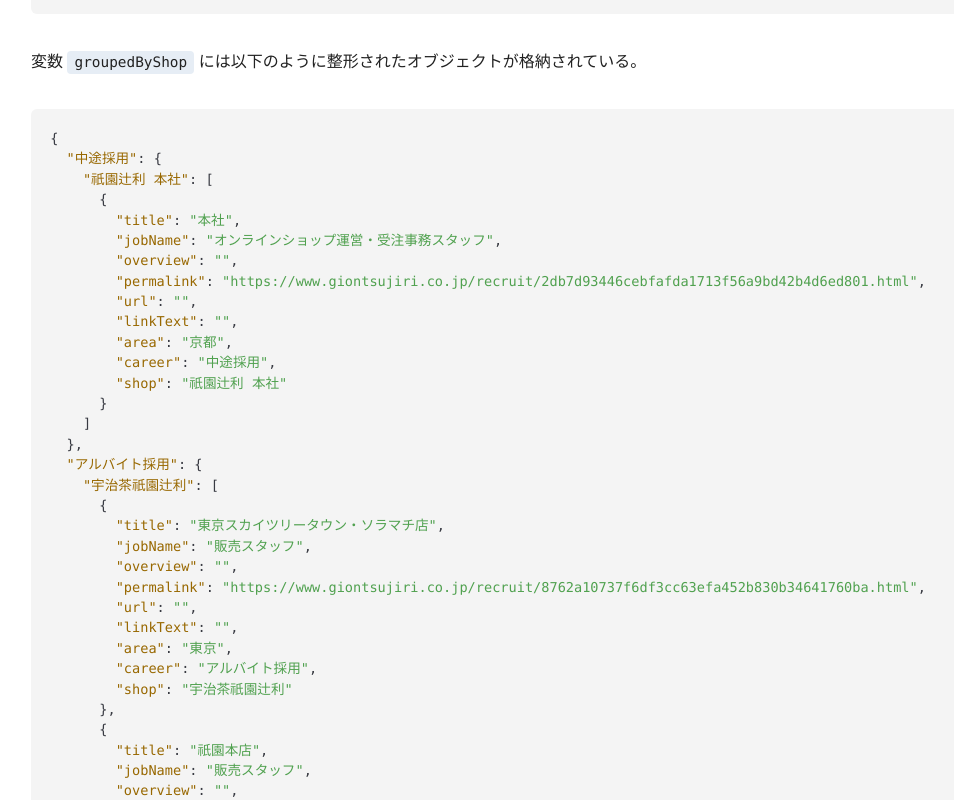
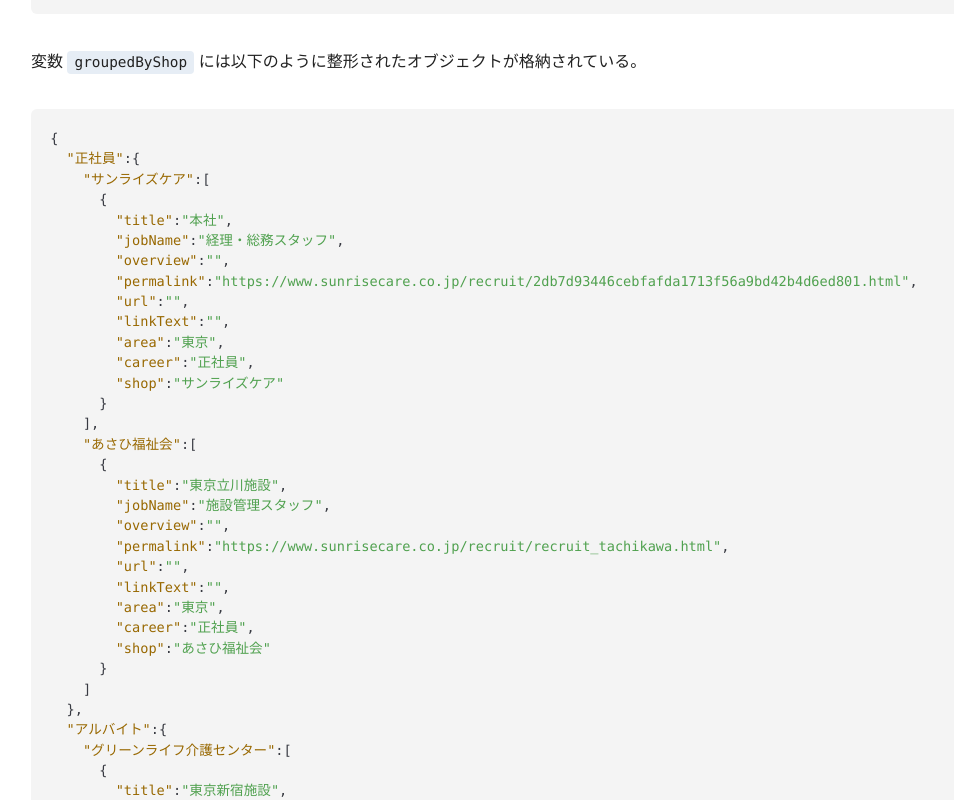
Before and after one commit to siakas/lodash-examples, a Next.js app: page /recruit/mapvalues-groupby in a window 1280 px wide. Shown: the part 1280-2080 px from the top of the page, without its empty margins (90-1044 px from the left). Built offline with nearby package versions, Linux system fonts and the light colour scheme.

Commit message:
Update: 採用情報を更新

```diff
--- a/src/data/recruits.json
+++ b/src/data/recruits.json
@@ -2,69 +2,69 @@
   "recruits": [
     {
       "title": "本社",
-      "jobName": "オンラインショップ運営・受注事務スタッフ",
+      "jobName": "経理・総務スタッフ",
       "overview": "",
-      "permalink": "https://www.giontsujiri.co.jp/recruit/2db7d93446cebfafda1713f56a9bd42b4d6ed801.html",
-      "url": "",
-      "linkText": "",
-      "area": "京都",
-      "career": "中途採用",
-      "shop": "祇園辻利 本社"
-    },
-    {
-      "title": "東京スカイツリータウン・ソラマチ店",
-      "jobName": "販売スタッフ",
-      "overview": "",
-      "permalink": "https://www.giontsujiri.co.jp/recruit/8762a10737f6df3cc63efa452b830b34641760ba.html",
+      "permalink": "https://www.sunrisecare.co.jp/recruit/2db7d93446cebfafda1713f56a9bd42b4d6ed801.html",
       "url": "",
       "linkText": "",
       "area": "東京",
-      "career": "アルバイト採用",
-      "shop": "宇治茶祇園辻利"
+      "career": "正社員",
+      "shop": "サンライズケア"
     },
     {
-      "title": "大丸東京店",
-      "jobName": "ホールスタッフ、キッチンスタッフ",
+      "title": "東京新宿施設",
+      "jobName": "看護スタッフ、介護アシスタント",
       "overview": "",
-      "permalink": "https://www.giontsujiri.co.jp/recruit/recruit_daimarutokyo.html",
+      "permalink": "https://www.sunrisecare.co.jp/recruit/recruit_shinjuku.html",
       "url": "",
       "linkText": "",
       "area": "東京",
-      "career": "アルバイト採用",
-      "shop": "茶寮都路里"
+      "career": "アルバイト",
+      "shop": "グリーンライフ介護センター"
     },
     {
-      "title": "京都伊勢丹店",
-      "jobName": "ホールスタッフ、キッチンスタッフ",
+      "title": "千葉中央施設",
+      "jobName": "リハビリスタッフ、介護スタッフ",
       "overview": "",
-      "permalink": "https://www.giontsujiri.co.jp/recruit/recruit_kyotoisetan.html",
+      "permalink": "https://www.sunrisecare.co.jp/recruit/recruit_chibachuou.html",
       "url": "",
       "linkText": "",
-      "area": "京都",
-      "career": "アルバイト採用",
-      "shop": "茶寮都路里"
+      "area": "千葉",
+      "career": "アルバイト",
+      "shop": "グリーンライフ介護センター"
     },
     {
-      "title": "祇園本店",
-      "jobName": "ホールスタッフ、キッチンスタッフ",
+      "title": "横浜本部",
+      "jobName": "送迎ドライバー、介護スタッフ",
       "overview": "",
-      "permalink": "https://www.giontsujiri.co.jp/recruit/recruit_saryohonten.html",
+      "permalink": "https://www.sunrisecare.co.jp/recruit/recruit_yokohama.html",
       "url": "",
       "linkText": "",
-      "area": "京都",
-      "career": "アルバイト採用",
-      "shop": "茶寮都路里"
+      "area": "神奈川",
+      "career": "アルバイト",
+      "shop": "あさひ福祉会"
     },
     {
-      "title": "祇園本店",
-      "jobName": "販売スタッフ",
+      "title": "横浜青葉センター",
+      "jobName": "介護スタッフ",
       "overview": "",
-      "permalink": "https://www.giontsujiri.co.jp/recruit/recruit_gionhonten.html",
+      "permalink": "https://www.sunrisecare.co.jp/recruit/8762a10737f6df3cc63efa452b830b34641760ba.html",
       "url": "",
       "linkText": "",
-      "area": "京都",
-      "career": "アルバイト採用",
-      "shop": "宇治茶祇園辻利"
+      "area": "神奈川",
+      "career": "アルバイト",
+      "shop": "サンライズケア"
+    },
+    {
+      "title": "東京立川施設",
+      "jobName": "施設管理スタッフ",
+      "overview": "",
+      "permalink": "https://www.sunrisecare.co.jp/recruit/recruit_tachikawa.html",
+      "url": "",
+      "linkText": "",
+      "area": "東京",
+      "career": "正社員",
+      "shop": "あさひ福祉会"
     }
   ]
 }
--- a/src/pages/recruit/index.tsx
+++ b/src/pages/recruit/index.tsx
@@ -18,7 +18,7 @@ const RecruitIndex: NextPage = () => {
       <table css={styles.table}>
         <thead>
           <tr>
-            <th>店舗名</th>
+            <th>施設名</th>
             <th>
               募集
               <br />
@@ -26,7 +26,7 @@ const RecruitIndex: NextPage = () => {
             </th>
             <th>募集職種</th>
             <th>採用形態</th>
-            <th>業態</th>
+            <th>グループ</th>
           </tr>
         </thead>
         <tbody>
--- a/src/pages/recruit/mapvalues-groupby.tsx
+++ b/src/pages/recruit/mapvalues-groupby.tsx
@@ -169,79 +169,83 @@ const groupedByShop = _.mapValues(groupedByCareer, (value) => {
         css={styles.preCode}
       >
         {`{
-  "中途採用": {
-    "祇園辻利 本社": [
+  "正社員":{
+    "サンライズケア":[
       {
-        "title": "本社",
-        "jobName": "オンラインショップ運営・受注事務スタッフ",
-        "overview": "",
-        "permalink": "https://www.giontsujiri.co.jp/recruit/2db7d93446cebfafda1713f56a9bd42b4d6ed801.html",
-        "url": "",
-        "linkText": "",
-        "area": "京都",
-        "career": "中途採用",
-        "shop": "祇園辻利 本社"
+        "title":"本社",
+        "jobName":"経理・総務スタッフ",
+        "overview":"",
+        "permalink":"https://www.sunrisecare.co.jp/recruit/2db7d93446cebfafda1713f56a9bd42b4d6ed801.html",
+        "url":"",
+        "linkText":"",
+        "area":"東京",
+        "career":"正社員",
+        "shop":"サンライズケア"
+      }
+    ],
+    "あさひ福祉会":[
+      {
+        "title":"東京立川施設",
+        "jobName":"施設管理スタッフ",
+        "overview":"",
+        "permalink":"https://www.sunrisecare.co.jp/recruit/recruit_tachikawa.html",
+        "url":"",
+        "linkText":"",
+        "area":"東京",
+        "career":"正社員",
+        "shop":"あさひ福祉会"
       }
     ]
   },
-  "アルバイト採用": {
-    "宇治茶祇園辻利": [
+  "アルバイト":{
+    "グリーンライフ介護センター":[
       {
-        "title": "東京スカイツリータウン・ソラマチ店",
-        "jobName": "販売スタッフ",
-        "overview": "",
-        "permalink": "https://www.giontsujiri.co.jp/recruit/8762a10737f6df3cc63efa452b830b34641760ba.html",
-        "url": "",
-        "linkText": "",
-        "area": "東京",
-        "career": "アルバイト採用",
-        "shop": "宇治茶祇園辻利"
+        "title":"東京新宿施設",
+        "jobName":"看護スタッフ、介護アシスタント",
+        "overview":"",
+        "permalink":"https://www.sunrisecare.co.jp/recruit/recruit_shinjuku.html",
+        "url":"",
+        "linkText":"",
+        "area":"東京",
+        "career":"アルバイト",
+        "shop":"グリーンライフ介護センター"
       },
       {
-        "title": "祇園本店",
-        "jobName": "販売スタッフ",
-        "overview": "",
-        "permalink": "https://www.giontsujiri.co.jp/recruit/recruit_gionhonten.html",
-        "url": "",
-        "linkText": "",
-        "area": "京都",
-        "career": "アルバイト採用",
-        "shop": "宇治茶祇園辻利"
+        "title":"千葉中央施設",
+        "jobName":"リハビリスタッフ、介護スタッフ",
+        "overview":"",
+        "permalink":"https://www.sunrisecare.co.jp/recruit/recruit_chibachuou.html",
+        "url":"",
+        "linkText":"",
+        "area":"千葉",
+        "career":"アルバイト",
+        "shop":"グリーンライフ介護センター"
       }
     ],
-    "茶寮都路里": [
+    "あさひ福祉会":[
       {
-        "title": "大丸東京店",
-        "jobName": "ホールスタッフ、キッチンスタッフ",
-        "overview": "",
-        "permalink": "https://www.giontsujiri.co.jp/recruit/recruit_daimarutokyo.html",
-        "url": "",
-        "linkText": "",
-        "area": "東京",
-        "career": "アルバイト採用",
-        "shop": "茶寮都路里"
-      },
+        "title":"横浜本部",
+        "jobName":"送迎ドライバー、介護スタッフ",
+        "overview":"",
+        "permalink":"https://www.sunrisecare.co.jp/recruit/recruit_yokohama.html",
+        "url":"",
+        "linkText":"",
+        "area":"神奈川",
+        "career":"アルバイト",
+        "shop":"あさひ福祉会"
+      }
+    ],
+    "サンライズケア":[
       {
-        "title": "京都伊勢丹店",
-        "jobName": "ホールスタッフ、キッチンスタッフ",
-        "overview": "",
-        "permalink": "https://www.giontsujiri.co.jp/recruit/recruit_kyotoisetan.html",
-        "url": "",
-        "linkText": "",
-        "area": "京都",
-        "career": "アルバイト採用",
-        "shop": "茶寮都路里"
-      },
-      {
-        "title": "祇園本店",
-        "jobName": "ホールスタッフ、キッチンスタッフ",
-        "overview": "",
-        "permalink": "https://www.giontsujiri.co.jp/recruit/recruit_saryohonten.html",
-        "url": "",
-        "linkText": "",
-        "area": "京都",
-        "career": "アルバイト採用",
-        "shop": "茶寮都路里"
+        "title":"横浜青葉センター",
+        "jobName":"介護スタッフ",
+        "overview":"",
+        "permalink":"https://www.sunrisecare.co.jp/recruit/8762a10737f6df3cc63efa452b830b34641760ba.html",
+        "url":"",
+        "linkText":"",
+        "area":"神奈川",
+        "career":"アルバイト",
+        "shop":"サンライズケア"
       }
     ]
   }
@@ -300,7 +304,7 @@ const groupedByShop = _.mapValues(groupedByCareer, (value) => {
               <table css={styles.table}>
                 <thead>
                   <tr>
-                    <th>店舗名</th>
+                    <th>施設名</th>
                     <th>
                       募集
                       <br />
```
Also changed, not shown: public/data/recruits.json (+38 -38 lines), src/pages/recruit/groupby.tsx (+63 -63 lines), src/pages/recruit/reduce.tsx (deleted, +0 -143 lines).
